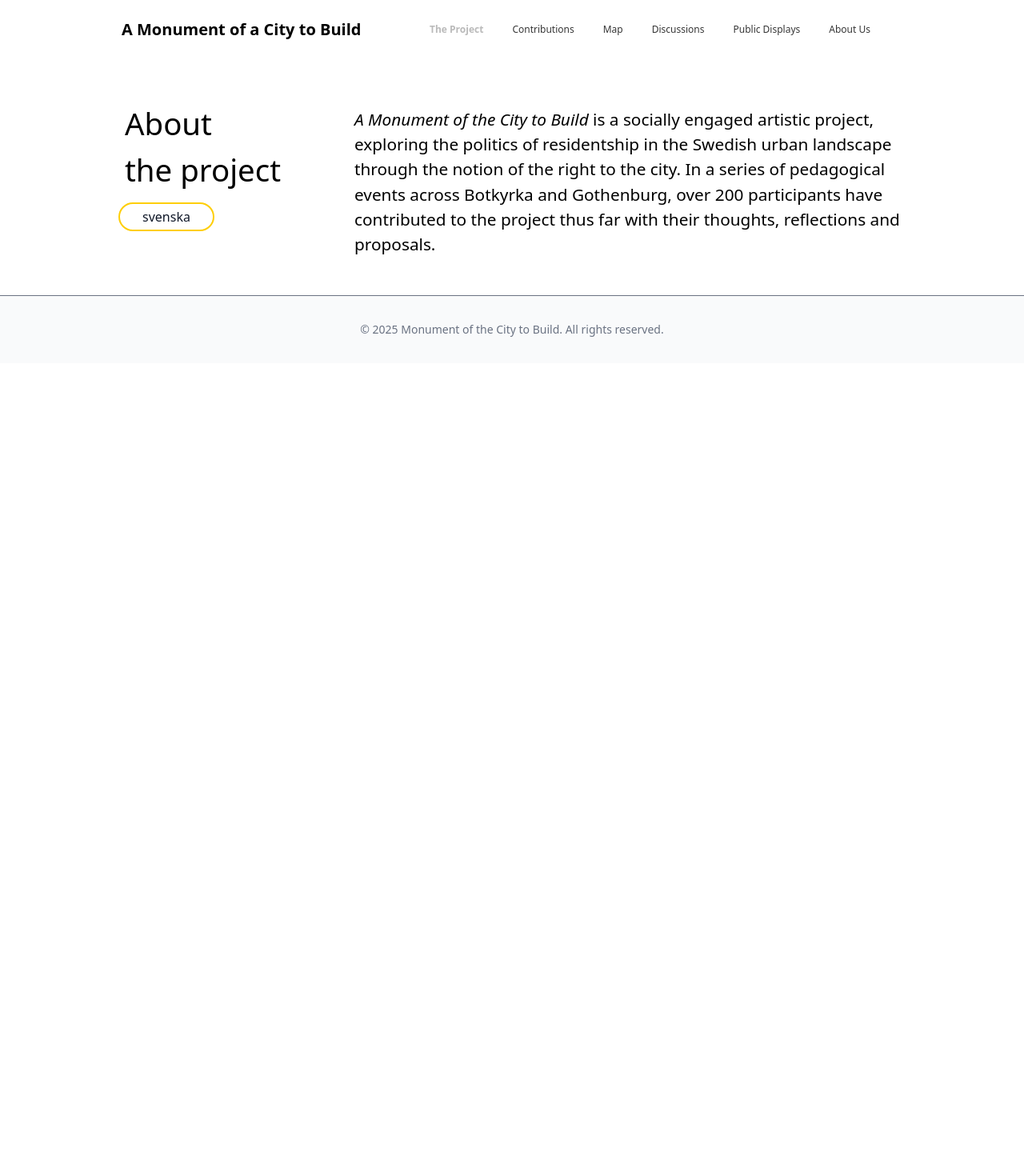
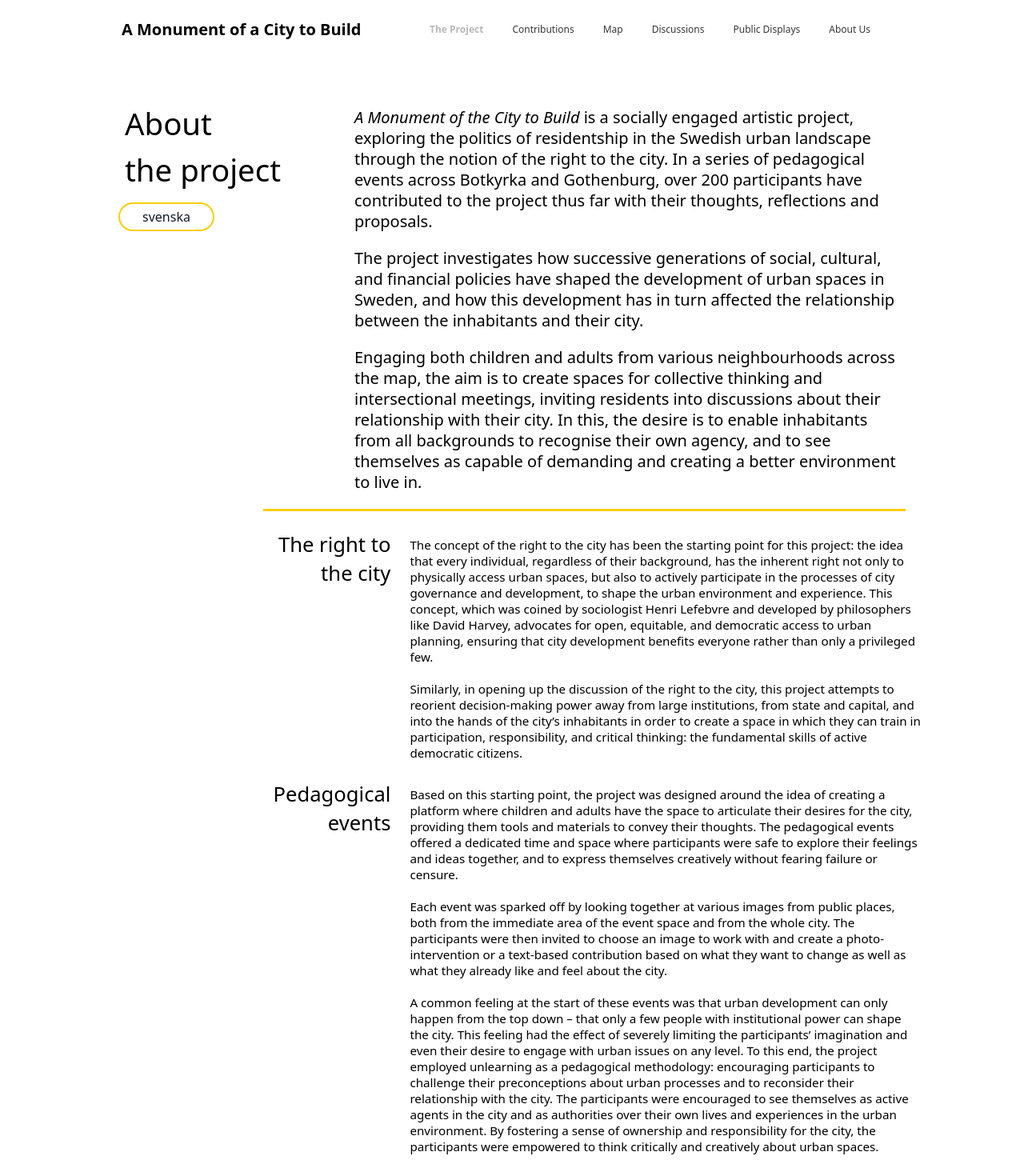
Before and after one commit to negarlatifian/monument, a Next.js app in the folder monument/: page /theproject in a window 1280 px wide. Shown: the top 1470 px of the page at 80% size. Before the commit the page ends 800 px from the top, so only its background shows below. Built offline with nearby package versions, Linux system fonts and the light colour scheme.

Commit message:
theproject mvp done

```diff
--- /dev/null
+++ b/monument/src/components/SectionBlock.tsx
@@ -0,0 +1,57 @@
+import Link from 'next/link';
+
+interface SectionBlockProps {
+  /** Each string becomes its own `<h1>` row */
+  titles: string[];
+  /** Paragraphs rendered in order */
+  paragraphs: string[];
+  /**
+   * Optional link button.
+   * Omit `linkHref` to hide the button.
+   */
+  linkHref?: string;
+  linkLabel?: string;
+}
+
+/**
+ * Two-column block: left side → stacked titles + optional button,
+ * right side → rich article text.
+ */
+export default function SectionBlock({
+  titles,
+  paragraphs,
+  linkHref,
+  linkLabel = 'svenska',
+}: SectionBlockProps) {
+  return (
+    <section className='flex flex-row gap-6 justify-end mt-4 mb-4'>
+      {/* ---------- LEFT COLUMN ---------- */}
+      <div className='flex flex-col gap-3 shrink-0'>
+        <span className='ml-2 -mt-2 flex flex-col '>
+          {titles.map((t) => (
+            <h1 key={t} className='text-[1.6rem] leading-9 mr-0 ml-auto'>
+              {t}
+            </h1>
+          ))}
+        </span>
+
+        {linkHref && (
+          <Link
+            href={linkHref}
+            className='mt-4 w-32 rounded-3xl border-2 border-[#FECE07] px-3 py-1 text-center text-gray-900 backdrop-blur transition-colors
+                       hover:bg-black hover:text-white hover:border-black'
+          >
+            {linkLabel}
+          </Link>
+        )}
+      </div>
+
+      {/* ---------- RIGHT COLUMN ---------- */}
+      <article className='flex w-[65%] flex-col gap-5 text-[0.95rem] font-light leading-5'>
+        {paragraphs.map((p, i) => (
+          <p key={i}>{p}</p>
+        ))}
+      </article>
+    </section>
+  );
+}
--- a/monument/src/pages/theproject/index.tsx
+++ b/monument/src/pages/theproject/index.tsx
@@ -2,6 +2,7 @@
 import Head from 'next/head';
 import type { NextPage } from 'next';
 import Link from 'next/link';
+import SectionBlock from '@/components/SectionBlock';
 
 const TheProjectPage: NextPage = () => (
   <>
@@ -14,12 +15,14 @@ const TheProjectPage: NextPage = () => (
     </Head>
 
     <div className='ml-5 mt-15'>
-      <section className='flex flex-row gap-23'>
-        <div className='flex flex-col gap-3 justify-between'>
+      <div className='flex flex-col mb-4 gap-5'>
+        <section className='flex flex-row gap-23 '>
+          <div className='flex flex-col gap-3 '>
             <span className='ml-2 mt-[-0.5rem]'>
               <h1 className=' text-[2.4rem]'>About </h1>
               <h1 className=' text-[2.4rem]'>the project</h1>
             </span>
+
             <Link
               href='/theprojectsv'
               className='mb-20 rounded-3xl w-30 text-center justify-center align-middle border-2 border-[#FECE07] px-3 py-1 text-gray-900 backdrop-blur hover:bg-black hover:text-white hover:border-black'
@@ -27,17 +30,59 @@ const TheProjectPage: NextPage = () => (
               svenska
             </Link>
           </div>
-        <article className='w-[68%] text-[1.3rem] font-light'>
+          <article className='flex flex-col gap-5 w-[68%] text-[1.25rem] font-light leading-6.5'>
             <p>
               <i>A Monument of the City to Build</i> is a socially engaged
               artistic project, exploring the politics of residentship in the
-            Swedish urban landscape through the notion of the right to the city.
-            In a series of pedagogical events across Botkyrka and Gothenburg,
-            over 200 participants have contributed to the project thus far with
-            their thoughts, reflections and proposals.
+              Swedish urban landscape through the notion of the right to the
+              city. In a series of pedagogical events across Botkyrka and
+              Gothenburg, over 200 participants have contributed to the project
+              thus far with their thoughts, reflections and proposals.
+            </p>
+            <p>
+              The project investigates how successive generations of social,
+              cultural, and financial policies have shaped the development of
+              urban spaces in Sweden, and how this development has in turn
+              affected the relationship between the inhabitants and their city.{' '}
+            </p>
+            <p>
+              Engaging both children and adults from various neighbourhoods
+              across the map, the aim is to create spaces for collective
+              thinking and intersectional meetings, inviting residents into
+              discussions about their relationship with their city. In this, the
+              desire is to enable inhabitants from all backgrounds to recognise
+              their own agency, and to see themselves as capable of demanding
+              and creating a better environment to live in.
             </p>
           </article>
         </section>
+        <span className='w-[80%] border-b-3 border-b-[#FECE07] mr-5 ml-auto'></span>
+      </div>
+      <div className='flex flex-col ml-5 mr-auto'>
+        <SectionBlock
+          titles={['The right to', 'the city']}
+          paragraphs={[
+            'The concept of the right to the city has been the starting point for this project: the idea that every individual, regardless of their background, has the inherent right not only to physically access urban spaces, but also to actively participate in the processes of city governance and development, to shape the urban environment and experience. This concept, which was coined by sociologist Henri Lefebvre and developed by philosophers like David Harvey, advocates for open, equitable, and democratic access to urban planning, ensuring that city development benefits everyone rather than only a privileged few.',
+            'Similarly, in opening up the discussion of the right to the city, this project attempts to reorient decision-making power away from large institutions, from state and capital, and into the hands of the city’s inhabitants in order to create a space in which they can train in participation, responsibility, and critical thinking: the fundamental skills of active democratic citizens.',
+          ]}
+        />
+        <SectionBlock
+          titles={['Pedagogical', 'events']}
+          paragraphs={[
+            'Based on this starting point, the project was designed around the idea of creating a platform where children and adults have the space to articulate their desires for the city, providing them tools and materials to convey their thoughts. The pedagogical events offered a dedicated time and space where participants were safe to explore their feelings and ideas together, and to express themselves creatively without fearing failure or censure. ',
+            'Each event was sparked off by looking together at various images from public places, both from the immediate area of the event space and from the whole city. The participants were then invited to choose an image to work with and create a photo-intervention or a text-based contribution based on what they want to change as well as what they already like and feel about the city.',
+            'A common feeling at the start of these events was that urban development can only happen from the top down – that only a few people with institutional power can shape the city. This feeling had the effect of severely limiting the participants’ imagination and even their desire to engage with urban issues on any level. To this end, the project employed unlearning as a pedagogical methodology: encouraging participants to challenge their preconceptions about urban processes and to reconsider their relationship with the city. The participants were encouraged to see themselves as active agents in the city and as authorities over their own lives and experiences in the urban environment. By fostering a sense of ownership and responsibility for the city, the participants were empowered to think critically and creatively about urban spaces.',
+          ]}
+        />
+        <SectionBlock
+          titles={['Imagination as a', 'political tool']}
+          paragraphs={[
+            'Within these pedagogical events, the use of imagination was key in starting discussions – but it was also invoked again and again by the participants as they proposed alternative city architecture(s) and ways of life, and even as they articulated their traumatic experiences with systemic oppression through story-making. The use of imagination allowed an opening up of the discussion into the countless ways in which urban policy affects our lives: from childhood to old age, from small moments to life-changing decisions.',
+            'Imagination is often considered naive, or is only associated with artistic endeavours. A Monument of the City to Build, however, proposes that imagination is an invaluable political tool. On a personal level, it allows us to take a distance from painful experiences in order to understand them better, which is the first step in healing and enacting positive change. But on a collective level, imagination can shape and change understandings, challenge dominant narratives and norms. It can help us envision and propose alternative realities, possibilities, and futures that deviate from the status quo. It can allow us to consider unfamiliar perspectives and to find knowledge in experiences that had previously been discredited. In this way, imagination also fosters empathy and connections between people, and can even be essential in creating communities. For all of these reasons, imagination is fundamental in any endeavour to inspire and to drive social change.',
+            'Each one of us has the right to demand and to create a better environment, a better world to live in. And that starts by allowing ourselves to imagine a better world.',
+          ]}
+        />
+      </div>
     </div>
   </>
 );
```
Lines whose indentation alone changed are shown as unchanged.
